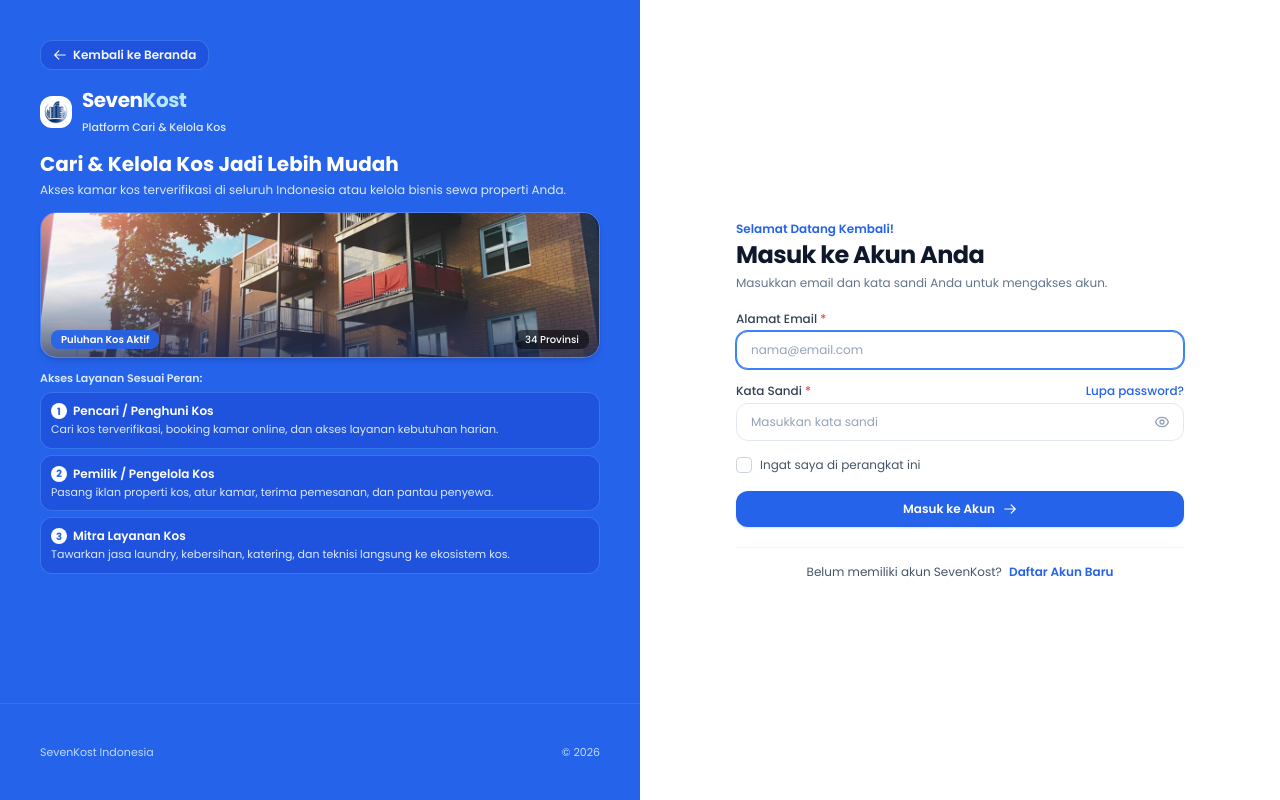
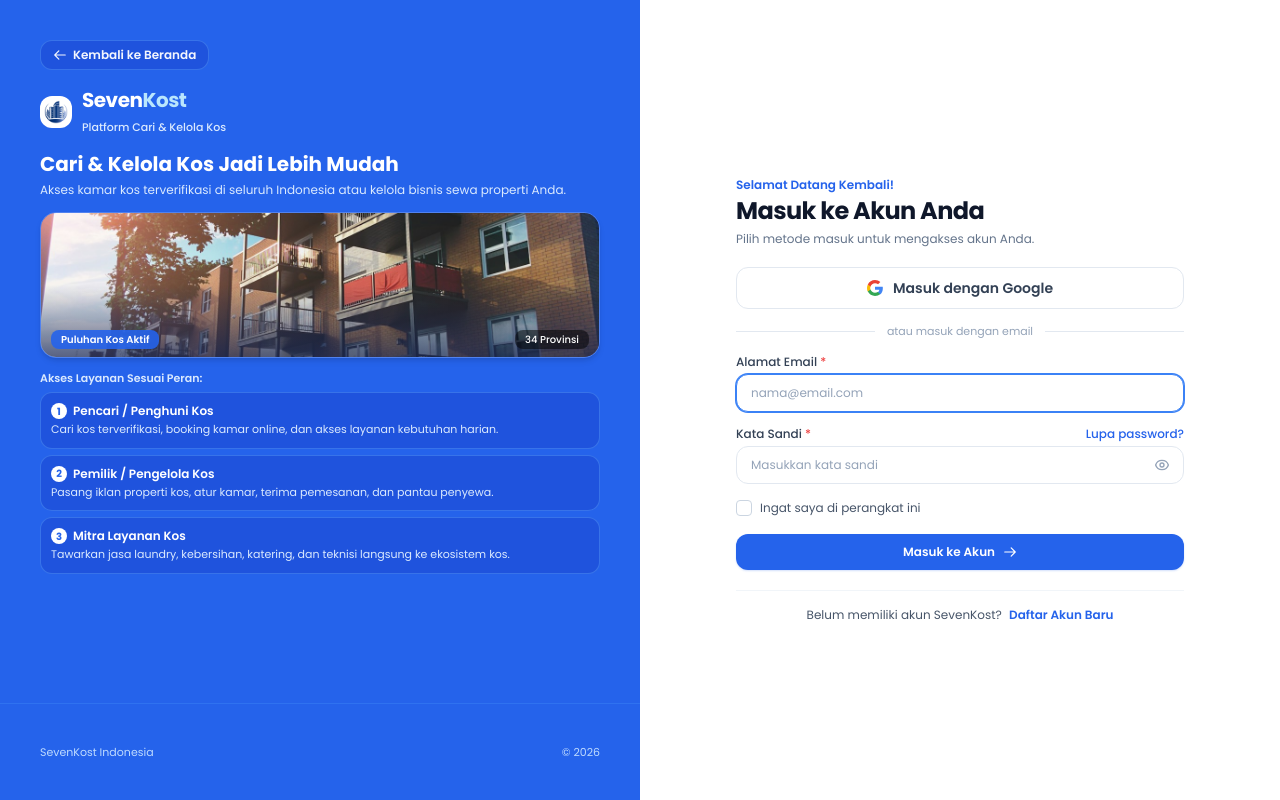
Before and after one commit to Fputradf/seven-kost, a Laravel app: page /login in a window 1280 px wide. Run offline with Laravel 12, Linux system fonts and the light colour scheme; style sheets or scripts are compiled from the project's sources; parts of the project's set-up code (start-up, migrations or seed data) failed here and were passed over.

Commit message:
feat(auth): add Google sign in and registration UI button with official branding

```diff
--- a/resources/views/auth/login.blade.php
+++ b/resources/views/auth/login.blade.php
@@ -154,8 +154,30 @@
                         Masuk ke Akun Anda
                     </h2>
                     <p class="text-xs text-slate-500 mt-1">
-                        Masukkan email dan kata sandi Anda untuk mengakses akun.
+                        Pilih metode masuk untuk mengakses akun Anda.
                     </p>
+                </div>
+
+                {{-- Tombol Login via Google (Standar Resmi Google Branding) --}}
+                <div class="mb-3.5">
+                    <a href="{{ Route::has('auth.google') ? route('auth.google') : '#' }}"
+                       class="w-full py-2.5 px-4 rounded-xl border border-slate-200 hover:border-slate-300 bg-white hover:bg-slate-50 text-slate-700 font-semibold text-xs sm:text-sm flex items-center justify-center gap-2.5 shadow-2xs transition active:scale-[0.99] cursor-pointer">
+                        {{-- Logo Resmi Google 4 Warna --}}
+                        <svg class="w-4 h-4 shrink-0" viewBox="0 0 24 24">
+                            <path fill="#4285F4" d="M23.745 12.27c0-.7-.06-1.4-.19-2.07H12v4.51h6.6c-.29 1.52-1.14 2.82-2.4 3.68v3.05h3.88c2.27-2.09 3.66-5.17 3.66-9.17z"/>
+                            <path fill="#34A853" d="M12 24c3.24 0 5.95-1.08 7.93-2.91l-3.88-3.05c-1.08.72-2.45 1.16-4.05 1.16-3.12 0-5.77-2.1-6.72-4.93H1.25v3.15C3.26 21.36 7.33 24 12 24z"/>
+                            <path fill="#FBBC05" d="M5.28 14.27c-.25-.72-.38-1.49-.38-2.27s.13-1.55.38-2.27V6.58H1.25C.45 8.18 0 10.03 0 12s.45 3.82 1.25 5.42l4.03-3.15z"/>
+                            <path fill="#EA4335" d="M12 4.75c1.77 0 3.35.61 4.6 1.8l3.42-3.42C17.95 1.19 15.24 0 12 0 7.33 0 3.26 2.64 1.25 6.58l4.03 3.15c.95-2.83 3.6-4.98 6.72-4.98z"/>
+                        </svg>
+                        <span>Masuk dengan Google</span>
+                    </a>
+                </div>
+
+                {{-- Divider "atau masuk dengan email" --}}
+                <div class="relative flex items-center mb-3.5">
+                    <div class="flex-grow border-t border-slate-200"></div>
+                    <span class="flex-shrink mx-3 text-[11px] text-slate-400 font-normal">atau masuk dengan email</span>
+                    <div class="flex-grow border-t border-slate-200"></div>
                 </div>
 
                 {{-- Session Status Feedback --}}
```
Also changed, not shown: resources/views/auth/register.blade.php (+23 -1 lines).
